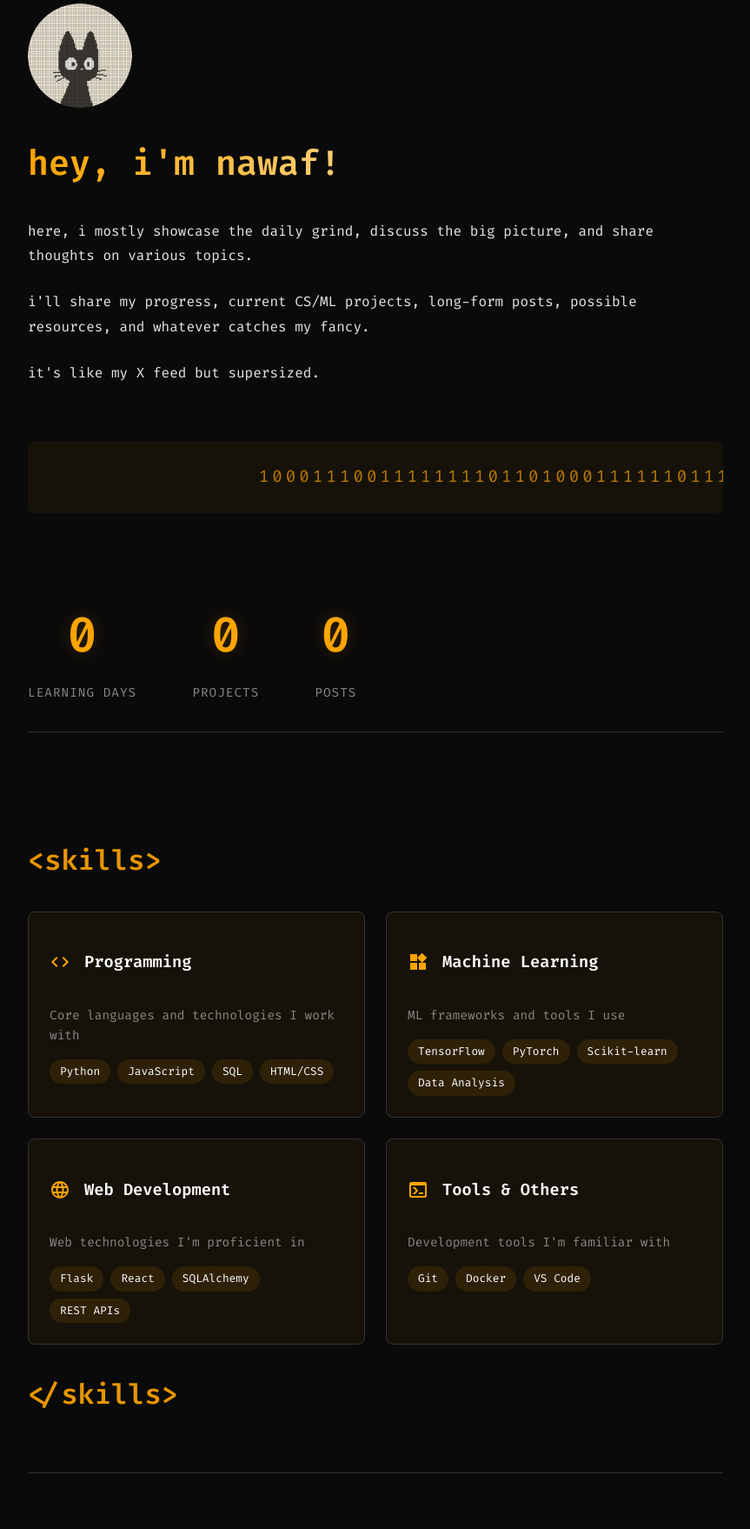
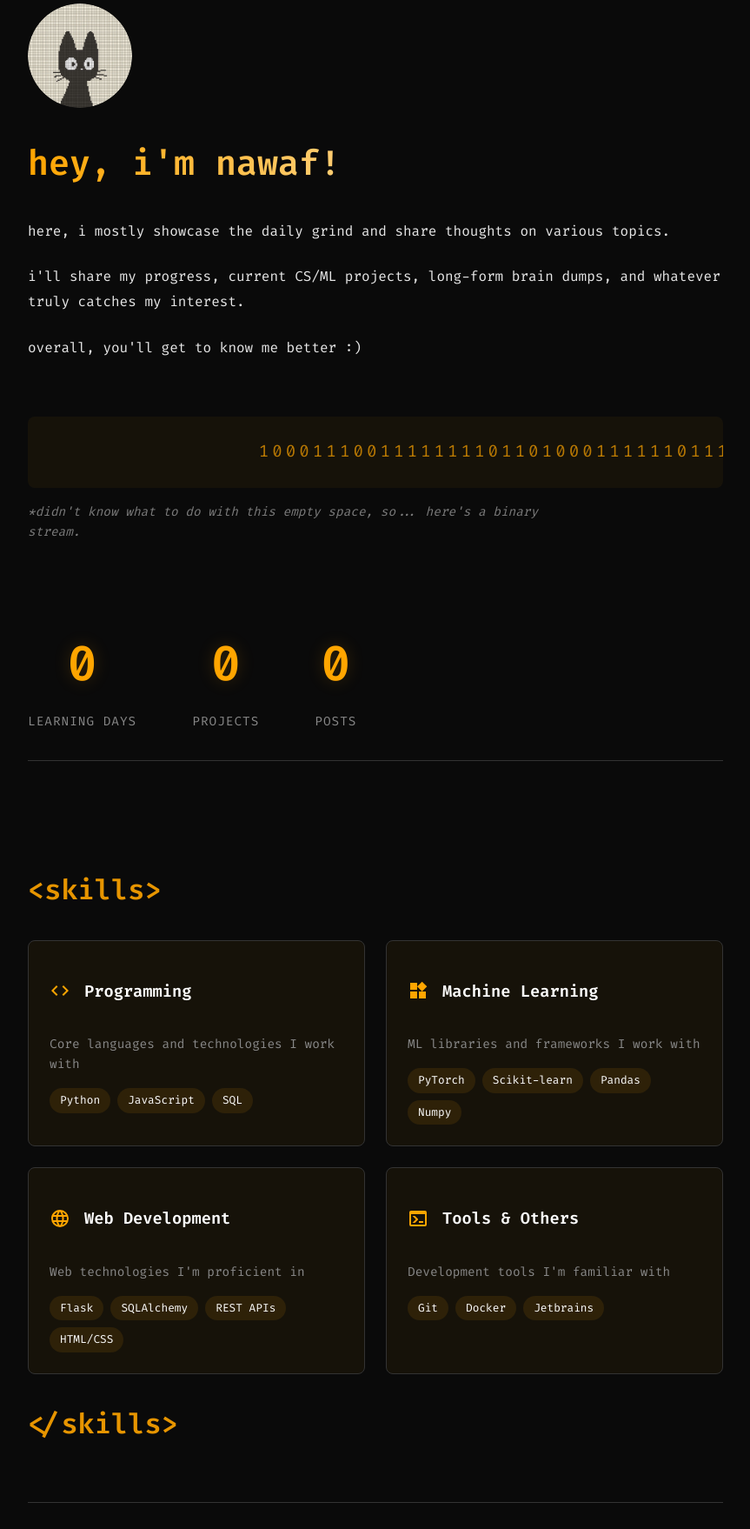
Before and after one commit to iNawaffff/personal-website, a Flask app: page / in a window 1280 px wide. Shown: the part 118-1876 px from the top of the page at 87% size, without its empty margins (208-1071 px from the left). Run offline with Flask 3, Linux system fonts and the light colour scheme.

Commit message:
fixed some bugs in admin routing, and light-mode design

```diff
--- a/app.py
+++ b/app.py
@@ -118,7 +118,7 @@
 
 
 def create_slug(title):
-    # Remove special chars, convert spaces to hyphens, make lowercase
+    # remove any special chars, convert spaces to hyphens, make lowercase
     slug = ''.join(e for e in title if e.isalnum() or e.isspace())
     return slug.lower().replace(' ', '-')
 @app.route('/admin/project/new', methods=['GET', 'POST'])
@@ -140,22 +140,49 @@
         return redirect(url_for('admin_projects'))
     return render_template('admin/project_form.html')
 
+
 @app.route('/admin/project/<int:id>/edit', methods=['GET', 'POST'])
 @admin_required
 def admin_edit_project(id):
     project = Project.query.get_or_404(id)
+
     if request.method == 'POST':
-        project.title = request.form['title']
-        project.description = request.form['description']
-        project.tech_stack = request.form['tech_stack']
-        project.github_link = request.form['github_link']
-        project.demo_link = request.form['demo_link']
-        project.status = request.form['status']
-        db.session.commit()
-        flash('Project updated successfully!')
-        return redirect(url_for('admin_projects'))
+        try:
+            print("Form data received:", {
+                'title': request.form.get('title'),
+                'description': request.form.get('description'),
+                'tech_stack': request.form.get('tech_stack'),
+                'github_link': request.form.get('github_link'),
+                'demo_link': request.form.get('demo_link'),
+                'status': request.form.get('status')
+            })
+
+            project.title = request.form.get('title')
+            project.description = request.form.get('description')
+            project.tech_stack = request.form.get('tech_stack')
+
+            # Handle empty or 'None' string links
+            github_link = request.form.get('github_link')
+            demo_link = request.form.get('demo_link')
+            project.github_link = None if github_link in ['None', ''] else github_link
+            project.demo_link = None if demo_link in ['None', ''] else demo_link
+
+            project.status = request.form.get('status')
+            # Use create_slug instead of slugify
+            project.slug = create_slug(request.form.get('title'))
+
+            db.session.commit()
+            flash('Project updated successfully!')
+            return redirect(url_for('admin_projects'))
+
+        except Exception as e:
+            db.session.rollback()
+            import traceback
+            print("Error details:")
+            print(traceback.format_exc())
+            flash(f'Error updating project: {str(e)}')
+
     return render_template('admin/project_form.html', project=project)
-
 @app.route('/admin/project/<int:id>/delete', methods=['POST'])
 @admin_required
 def admin_delete_project(id):
--- a/static/css/admin.css
+++ b/static/css/admin.css
@@ -7,7 +7,7 @@
     font-family: 'Fira Code', monospace;
 }
 
-.admin-layout {z
+.admin-layout {
     display: flex;
     min-height: 100vh;
 }
--- a/static/css/style.css
+++ b/static/css/style.css
@@ -187,15 +187,23 @@
     }
 }
 
+.binary-note {
+    font-size: 0.9rem;
+    color: #7c7c7c;
+    text-align: left;
+    margin-top: -3rem;
+    font-style: italic;
+    max-width: 80%;
+}
 /* ====================
    STATS SECTION
    ==================== */
 .stats-section {
     display: flex;
-    justify-content: flex-start;  /* Changed from center */
+    justify-content: flex-start;
     gap: 4rem;
     margin: 4rem 0;
-    padding: 2rem 0;  /* Removed right padding */
+    padding: 2rem 0;
     border-bottom: 1px solid var(--border-color);
 }
 
@@ -381,7 +389,7 @@
     position: relative;
 }
 
-/* GitHub's Contribution Colors - Dark Theme */
+/* GitHub's Contribution Colors */
 .activity-day.intensity-0 { background-color: #161b22; }
 .activity-day.intensity-1 { background-color: #0e4429; }
 .activity-day.intensity-2 { background-color: #006d32; }
@@ -526,7 +534,7 @@
     gap: 4rem;
 }
 
-/* Add line between sections */
+/* Adding line between sections */
 .recent-content:before {
     content: '';
     display: block;
@@ -1035,7 +1043,7 @@
     text-align: center;
 }
 
-/* Adding nice spacing for different content types */
+/* Added nice spacing for different content types */
 .post-content h2 {
     font-size: 1.8rem;
     margin: 3rem 0 1.5rem;
@@ -1266,7 +1274,7 @@
     position: relative;
     margin-bottom: 3rem;
     padding: 1.5rem;
-    background: rgba(20, 20, 20, 0.5);  /* Darker background */
+    background: var(--bg-color);  /* Darker background */
     border: 1px solid rgba(255, 165, 0, 0.1);
     border-radius: 8px;
     transition: all 0.3s ease;
--- a/templates/about.html
+++ b/templates/about.html
@@ -47,7 +47,7 @@
 
     <!-- Journey Section -->
     <section class="journey-section">
-        <h2 class="section-title">Experience & Learning Path</h2>
+        <h2 class="section-title">What i'm currently into</h2>
         <div class="interest-timeline">
             <!-- Current -->
             <div class="timeline-item active">
--- a/templates/home.html
+++ b/templates/home.html
@@ -12,9 +12,9 @@
     <!-- Introduction Section -->
     <section class="intro">
         <h1>hey, i'm nawaf!</h1>
-        <p>here, i mostly showcase the daily grind, discuss the big picture, and share thoughts on various topics.</p>
-        <p>i'll share my progress, current CS/ML projects, long-form posts, possible resources, and whatever catches my fancy.</p>
-        <p>it's like my X feed but supersized.</p>
+        <p>here, i mostly showcase the daily grind and share thoughts on various topics.</p>
+        <p>i'll share my progress, current CS/ML projects, long-form brain dumps, and whatever truly catches my interest.</p>
+        <p>overall, you'll get to know me better :)</p>
 
     </section>
 
@@ -22,6 +22,10 @@
     <section class="binary-stream-container">
         <div id="binary-stream" class="binary-stream"></div>
     </section>
+
+    <p class="binary-note">
+        <em>*didn't know what to do with this empty space, so... here's a binary stream.</em>
+    </p>
 
     <!-- Stats Section -->
     <section class="stats-section">
@@ -55,7 +59,6 @@
         <span class="skill-tag">Python</span>
         <span class="skill-tag">JavaScript</span>
         <span class="skill-tag">SQL</span>
-        <span class="skill-tag">HTML/CSS</span>
       </div>
     </div>
 
@@ -66,12 +69,12 @@
         </svg>
         <h3>Machine Learning</h3>
       </div>
-      <p class="skill-description">ML frameworks and tools I use</p>
+      <p class="skill-description">ML libraries and frameworks I work with</p>
       <div class="skill-tags">
-        <span class="skill-tag">TensorFlow</span>
         <span class="skill-tag">PyTorch</span>
         <span class="skill-tag">Scikit-learn</span>
-        <span class="skill-tag">Data Analysis</span>
+        <span class="skill-tag">Pandas</span>
+        <span class="skill-tag">Numpy</span>
       </div>
     </div>
 
@@ -85,9 +88,9 @@
       <p class="skill-description">Web technologies I'm proficient in</p>
       <div class="skill-tags">
         <span class="skill-tag">Flask</span>
-        <span class="skill-tag">React</span>
         <span class="skill-tag">SQLAlchemy</span>
         <span class="skill-tag">REST APIs</span>
+        <span class="skill-tag">HTML/CSS</span>
       </div>
     </div>
 
@@ -102,7 +105,7 @@
       <div class="skill-tags">
         <span class="skill-tag">Git</span>
         <span class="skill-tag">Docker</span>
-        <span class="skill-tag">VS Code</span>
+        <span class="skill-tag">Jetbrains</span>
       </div>
     </div>
   </div>
--- a/templates/projects.html
+++ b/templates/projects.html
@@ -19,7 +19,7 @@
                 </div>
 
                 <h3 class="project-title">{{ project.title }}</h3>
-                <p class="project-description">{{ project.short_description }}</p>
+                <p class="project-description">{{ project.short_description or project.description}}</p>
 
                 <div class="project-tech">
                     {% for tech in project.tech_stack.split(',') %}
```
Also changed, not shown: templates/admin/project_form.html (+13 -8 lines).
